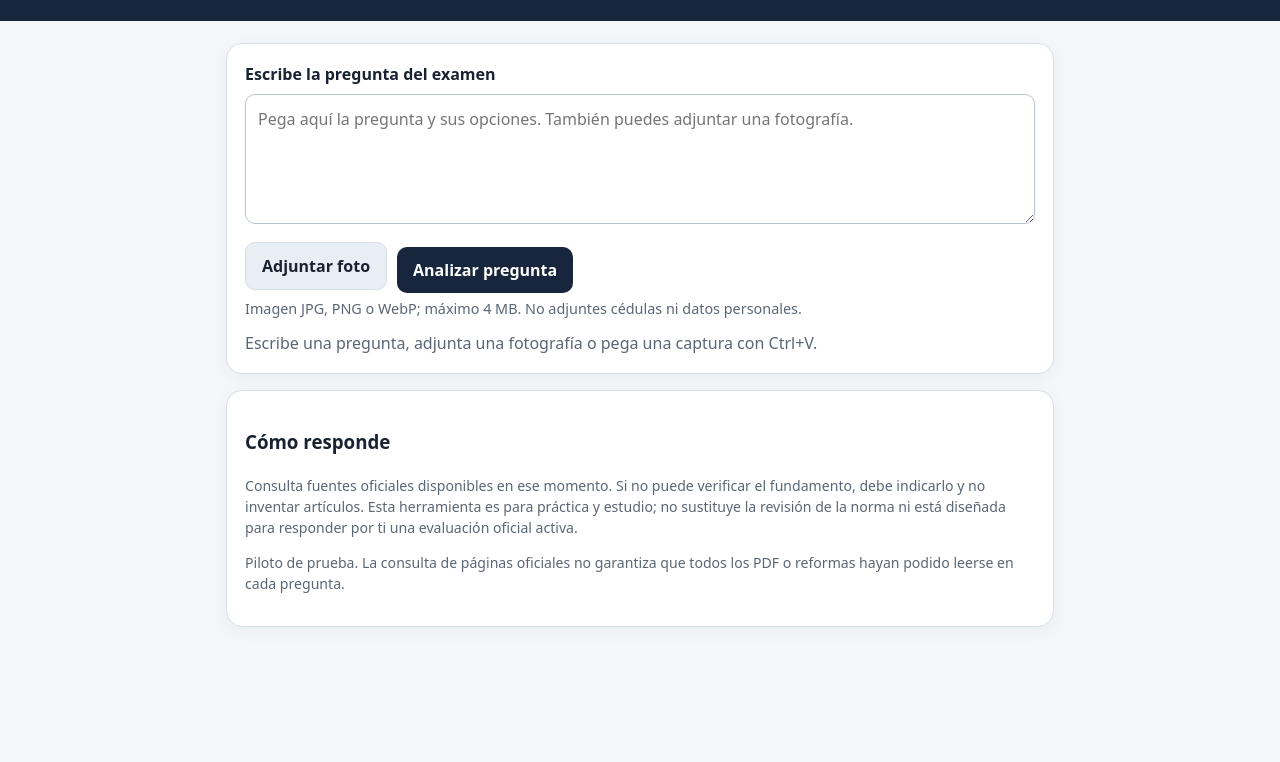
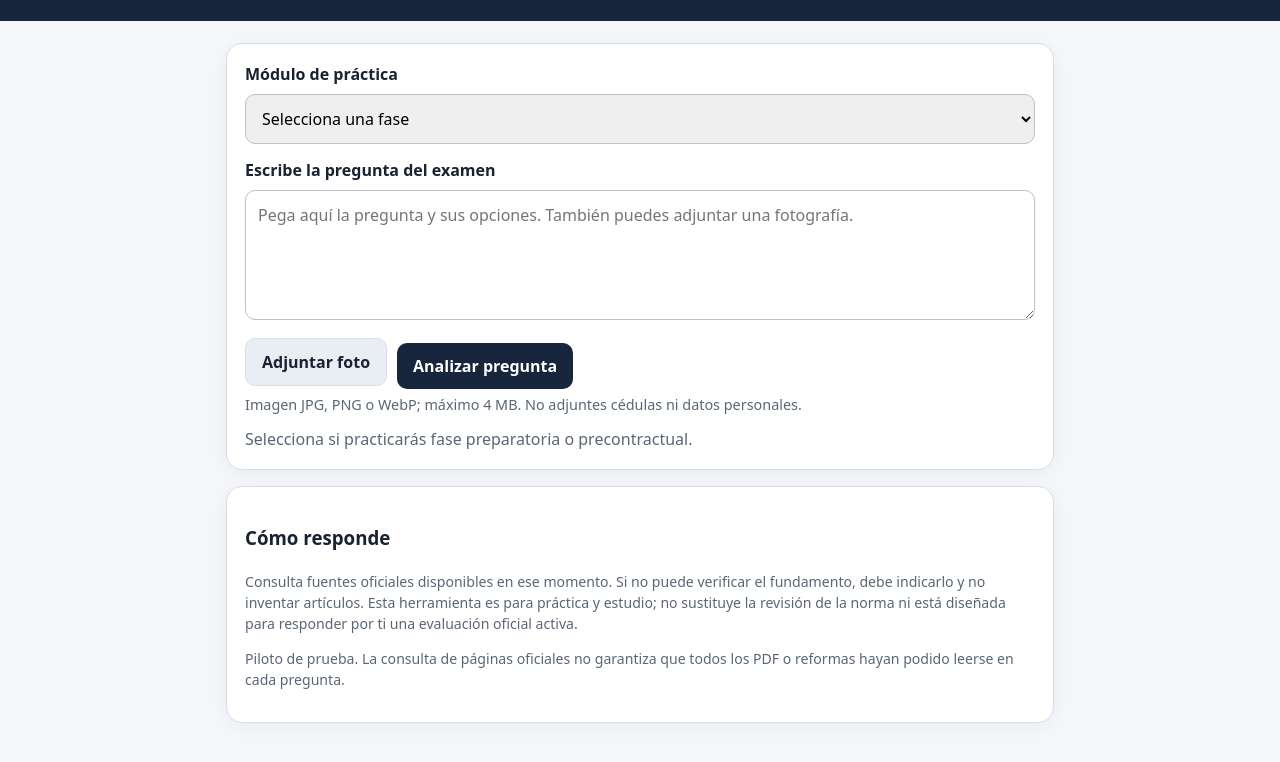
Before and after one commit to carlosasantoss73-tech/AUREA, a website: page apps/sp-examenes/public/index.html in a window 1280 px wide. Both pictures are taken after a click on the button "Analizar pregunta". Shown: the part 96-858 px from the top of the page. Before the commit the page ends 800 px from the top, so only its background shows below. Drawn offline with Linux system fonts and the light colour scheme.

Commit message:
feat(sp-examenes): add preparatory and precontractual practice selector

```diff
--- a/apps/sp-examenes/public/index.html
+++ b/apps/sp-examenes/public/index.html
@@ -13,14 +13,14 @@ label{display:block;font-weight:650;margin-bottom:8px}textarea{width:100%;min-he
 </style></head>
 <body><header><div class="wrap"><h1>SP EXÁMENES</h1><p>Práctica guiada · Contratación pública del Ecuador</p></div></header>
 <main>
-<section class="panel"><label for="question">Escribe la pregunta del examen</label><textarea id="question" maxlength="6000" placeholder="Pega aquí la pregunta y sus opciones. También puedes adjuntar una fotografía."></textarea>
+<section class="panel"><label for="phase">Módulo de práctica</label><select id="phase" required style="width:100%;border:1px solid #b8c3d2;border-radius:10px;padding:12px;font:inherit;margin-bottom:14px"><option value="" selected disabled>Selecciona una fase</option><option value="preparatoria">Fase preparatoria</option><option value="precontractual">Fase precontractual</option></select><label for="question">Escribe la pregunta del examen</label><textarea id="question" maxlength="6000" placeholder="Pega aquí la pregunta y sus opciones. También puedes adjuntar una fotografía."></textarea>
 <div class="actions"><label class="filebutton" for="photo">Adjuntar foto</label><input id="photo" type="file" accept="image/jpeg,image/png,image/webp" hidden><button id="send">Analizar pregunta</button></div>
 <img id="preview" class="preview" alt="Vista previa de la pregunta adjunta"><div class="small">Imagen JPG, PNG o WebP; máximo 4 MB. No adjuntes cédulas ni datos personales.</div><div id="status" class="status" role="status"></div></section>
 <section class="panel" id="result-panel" hidden><h2>Respuesta</h2><div id="answer"></div><div class="sources" id="sources"></div></section>
 <section class="panel"><h3>Cómo responde</h3><p class="notice">Consulta fuentes oficiales disponibles en ese momento. Si no puede verificar el fundamento, debe indicarlo y no inventar artículos. Esta herramienta es para práctica y estudio; no sustituye la revisión de la norma ni está diseñada para responder por ti una evaluación oficial activa.</p><p class="notice">Piloto de prueba. La consulta de páginas oficiales no garantiza que todos los PDF o reformas hayan podido leerse en cada pregunta.</p></section>
 </main>
 <script>
-const question=document.querySelector('#question'),photo=document.querySelector('#photo'),preview=document.querySelector('#preview'),send=document.querySelector('#send'),status=document.querySelector('#status'),panel=document.querySelector('#result-panel'),answer=document.querySelector('#answer'),sources=document.querySelector('#sources');
+const phase=document.querySelector('#phase'),question=document.querySelector('#question'),photo=document.querySelector('#photo'),preview=document.querySelector('#preview'),send=document.querySelector('#send'),status=document.querySelector('#status'),panel=document.querySelector('#result-panel'),answer=document.querySelector('#answer'),sources=document.querySelector('#sources');
 const uploadArea=document.querySelector('main .panel');
 let imageData=null,imageMime=null,processingImage=false;
 function appendInline(parent,text){
@@ -66,14 +66,14 @@ question.addEventListener('paste',e=>{const items=Array.from(e.clipboardData?.it
 uploadArea.addEventListener('dragover',e=>{if(Array.from(e.dataTransfer?.items||[]).some(x=>x.type.startsWith('image/'))){e.preventDefault();status.textContent='Suelta la imagen para adjuntarla.';}});
 uploadArea.addEventListener('drop',e=>{const file=Array.from(e.dataTransfer?.files||[]).find(x=>x.type.startsWith('image/'));if(file){e.preventDefault();loadImage(file);}});
 send.addEventListener('click',async()=>{
-  const q=question.value.trim();if(processingImage){status.textContent='Espera a que termine de prepararse la imagen.';return;}
+  const q=question.value.trim();if(!phase.value){status.textContent='Selecciona si practicarás fase preparatoria o precontractual.';return;}if(processingImage){status.textContent='Espera a que termine de prepararse la imagen.';return;}
   if(!q&&!imageData){status.textContent='Escribe una pregunta, adjunta una fotografía o pega una captura con Ctrl+V.';return;}
   send.disabled=true;status.textContent='Consultando fuentes oficiales y analizando la pregunta…';panel.hidden=true;
   const started=Date.now();
   try{
     const controller=new AbortController(),timeout=setTimeout(()=>controller.abort(),95000);
     let res,data;
-    try{res=await fetch('/api/answer',{method:'POST',headers:{'content-type':'application/json'},body:JSON.stringify({question:q,image:imageData,mimeType:imageMime}),signal:controller.signal});data=await res.json();}
+    try{res=await fetch('/api/answer',{method:'POST',headers:{'content-type':'application/json'},body:JSON.stringify({phase:phase.value,question:q,image:imageData,mimeType:imageMime}),signal:controller.signal});data=await res.json();}
     finally{clearTimeout(timeout);}
     if(!res.ok)throw new Error(data.error||'El servidor respondió HTTP '+res.status+'.');
     renderAnswer(data.answer||'No se recibió una respuesta verificable.');sources.replaceChildren();
```
